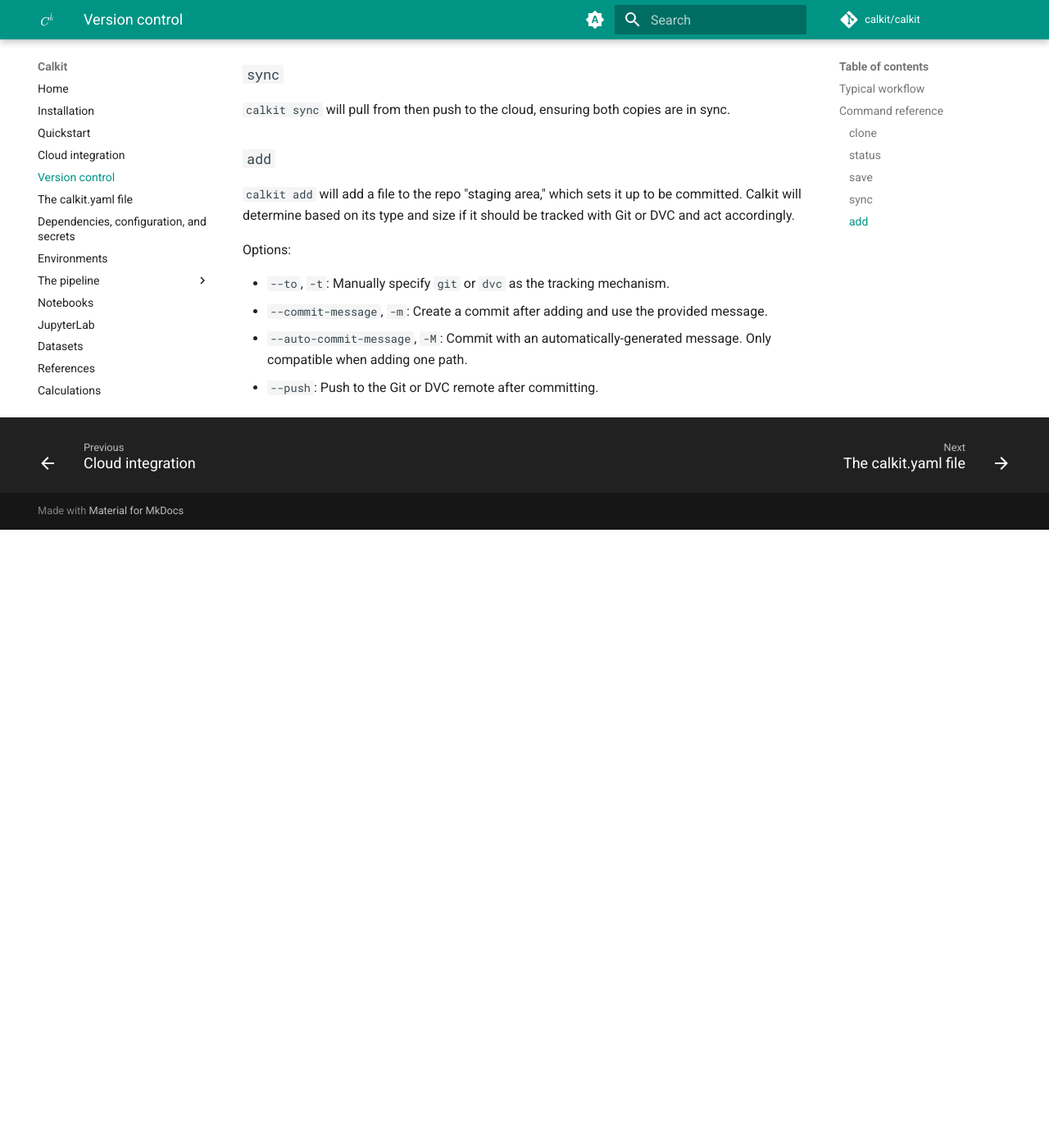
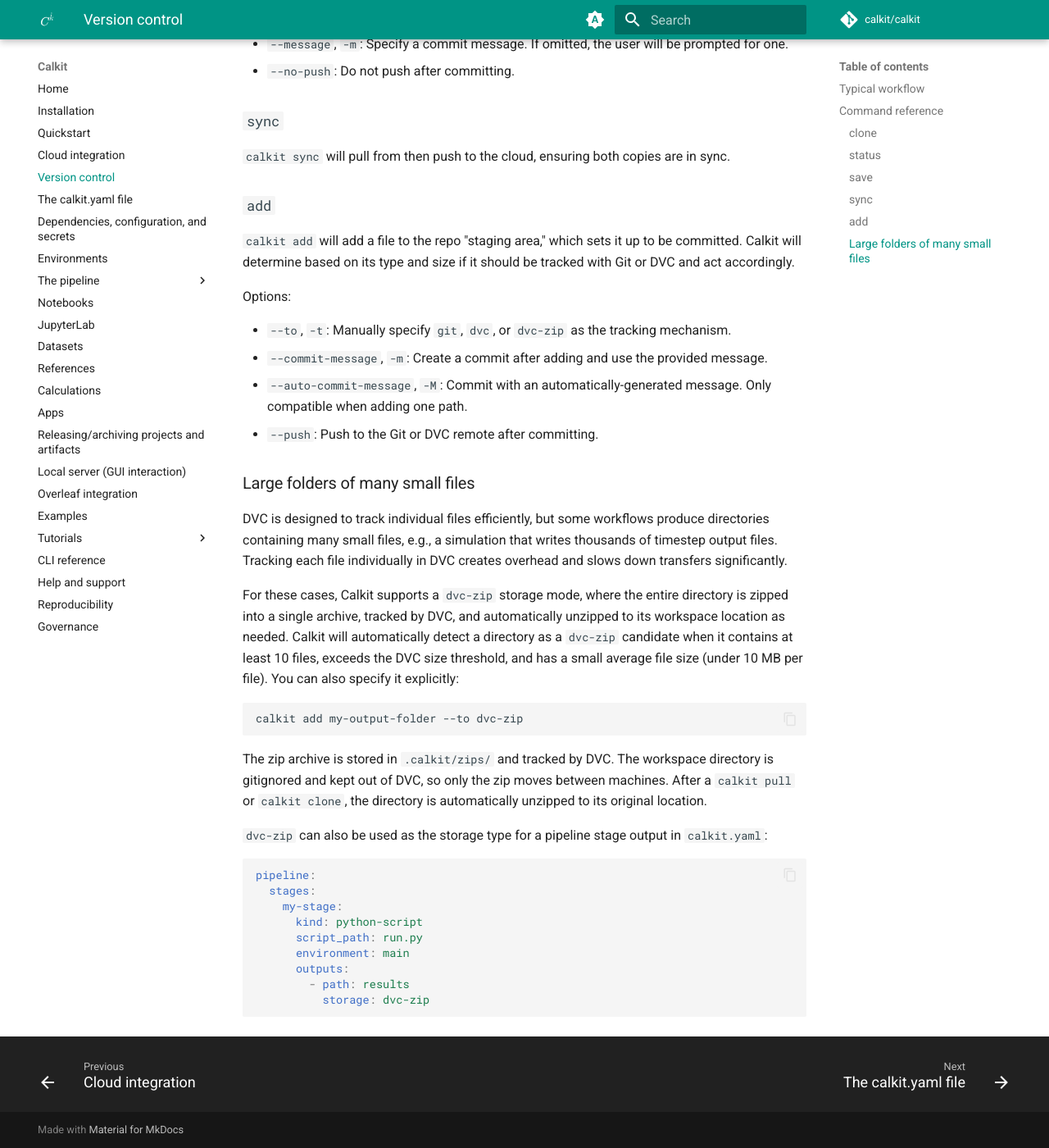
Before and after one commit to calkit/calkit, an MkDocs documentation site: the page built from docs/version-control.md, in a window 1280 px wide and 1400 px high, scrolled down 2779 px. Shown: the whole window at 82% size. Built offline with MkDocs 1.6.1 and Material for MkDocs 9.7.7, drawn with Linux system fonts in a browser that asks for light colours; comment, search, counter and statistics services are not loaded; before the commit the page ends 3425 px from its top, so only the background shows below that; some of the changed text lies outside the part shown.

Commit message:
Fixes and docs

````diff
--- a/docs/version-control.md
+++ b/docs/version-control.md
@@ -136,15 +136,18 @@
 
 ```sh
 $ calkit status
---------------------------- Code (Git) ---------------------------
+---------------------------- Project -----------------------------
+Project status not set. Use "calkit new status" to update.
+
+------------------------------ Git -------------------------------
 On branch main
 nothing to commit, working tree clean
 
---------------------------- Data (DVC) ---------------------------
+------------------------------ DVC -------------------------------
 No changes.
 
-------------------------- Pipeline (DVC) -------------------------
-Data and pipelines are up to date.
+---------------------------- Pipeline ----------------------------
+Pipeline is up to date.
 ```
 
 ### `save`
@@ -179,9 +182,52 @@
 
 Options:
 
-- `--to`, `-t`: Manually specify `git` or `dvc` as the tracking mechanism.
+- `--to`, `-t`: Manually specify `git`, `dvc`, or `dvc-zip` as the tracking
+  mechanism.
 - `--commit-message`, `-m`: Create a commit after adding
   and use the provided message.
 - `--auto-commit-message`, `-M`: Commit with an automatically-generated message.
   Only compatible when adding one path.
 - `--push`: Push to the Git or DVC remote after committing.
+
+### Large folders of many small files
+
+DVC is designed to track individual files efficiently,
+but some workflows produce directories containing many small files,
+e.g., a simulation that writes thousands of timestep output files.
+Tracking each file individually in DVC creates overhead and slows down
+transfers significantly.
+
+For these cases, Calkit supports a `dvc-zip` storage mode,
+where the entire directory is zipped into a single archive,
+tracked by DVC, and automatically unzipped to its workspace location
+as needed.
+Calkit will automatically detect a directory as a `dvc-zip` candidate
+when it contains at least 10 files, exceeds the DVC size threshold,
+and has a small average file size (under 10 MB per file).
+You can also specify it explicitly:
+
+```sh
+calkit add my-output-folder --to dvc-zip
+```
+
+The zip archive is stored in `.calkit/zips/` and tracked by DVC.
+The workspace directory is gitignored and kept out of DVC,
+so only the zip moves between machines.
+After a `calkit pull` or `calkit clone`,
+the directory is automatically unzipped to its original location.
+
+`dvc-zip` can also be used as the storage type for a pipeline stage output
+in `calkit.yaml`:
+
+```yaml
+pipeline:
+  stages:
+    my-stage:
+      kind: python-script
+      script_path: run.py
+      environment: main
+      outputs:
+        - path: results
+          storage: dvc-zip
+```
````
Also changed, not shown: docs/tutorials/existing-project.md (+6 -7 lines), 3 other files.
